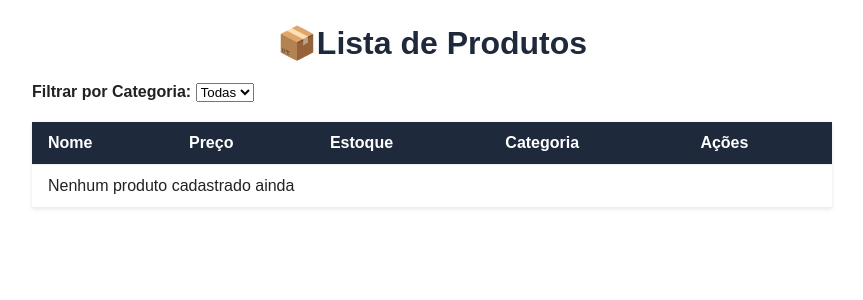
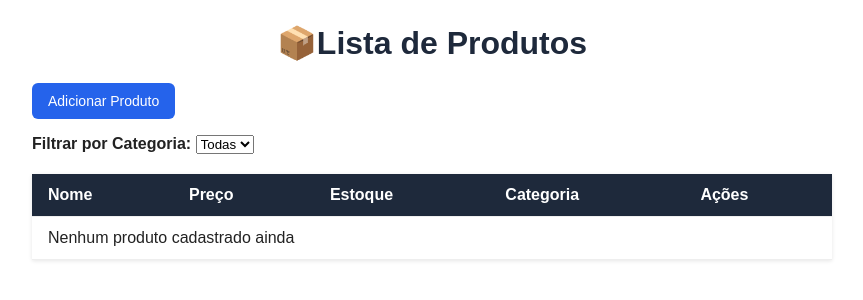
Before and after one commit to luzkaum/estoque-django, a Django app: page / in a window 1280 px wide. Shown: the part 64-364 px from the top of the page, without its empty margins (208-1071 px from the left). Run offline with Django 5.2, Linux system fonts and the light colour scheme; data that the repository does not hold is empty.

Commit message:
Fix: Adicionando a função de criar produto devolta

```diff
--- a/produtos/templates/produtos/lista.html
+++ b/produtos/templates/produtos/lista.html
@@ -5,6 +5,7 @@
 {% block conteudo %}
 
     <h1>📦Lista de Produtos</h1>
+    <p><a class="btn" href="{%url 'criar_produto'%}">Adicionar Produto</a></p>
     <form method="get">
         <label for="categoria"><strong>Filtrar por Categoria:</strong></label>
         <select name="categoria" id="categoria" onchange="this.form.submit()">
--- a/produtos/views.py
+++ b/produtos/views.py
@@ -5,7 +5,7 @@ from .forms import ProdutoForm
 from django.db.models import Count
 from django.contrib.auth.decorators import login_required
 from django.contrib.auth.forms import UserCreationForm
-
+from django.contrib import messages
 
 def listar_produtos(request):
     produtos = Produto.objects.all()
@@ -26,6 +26,7 @@ def criar_produto(request):
         form = ProdutoForm(request.POST)
         if form.is_valid():
             form.save()
+            messages.sucess(request, 'Produto Criado!!')
             return redirect('listar_produtos')
     else:
         form = ProdutoForm()
@@ -38,6 +39,7 @@ def editar_produto(request, pk):
         form = ProdutoForm(request.POST, instance=produto)
         if form.is_valid():
             form.save()
+            messages.success(request, 'Produto Atualizado!')
             return redirect('listar_produtos')
     else:
         form = ProdutoForm(instance=produto)
@@ -48,6 +50,7 @@ def deletar_produto(request, pk):
     produto = get_object_or_404(Produto, pk=pk)
     if request.method == 'POST':
         produto.delete()
+        messages.success(request, 'Produto removido.')
         return redirect('listar_produtos')
     return render(request, 'produtos/confirmar_delete.html', {'produto':produto})
 
```
